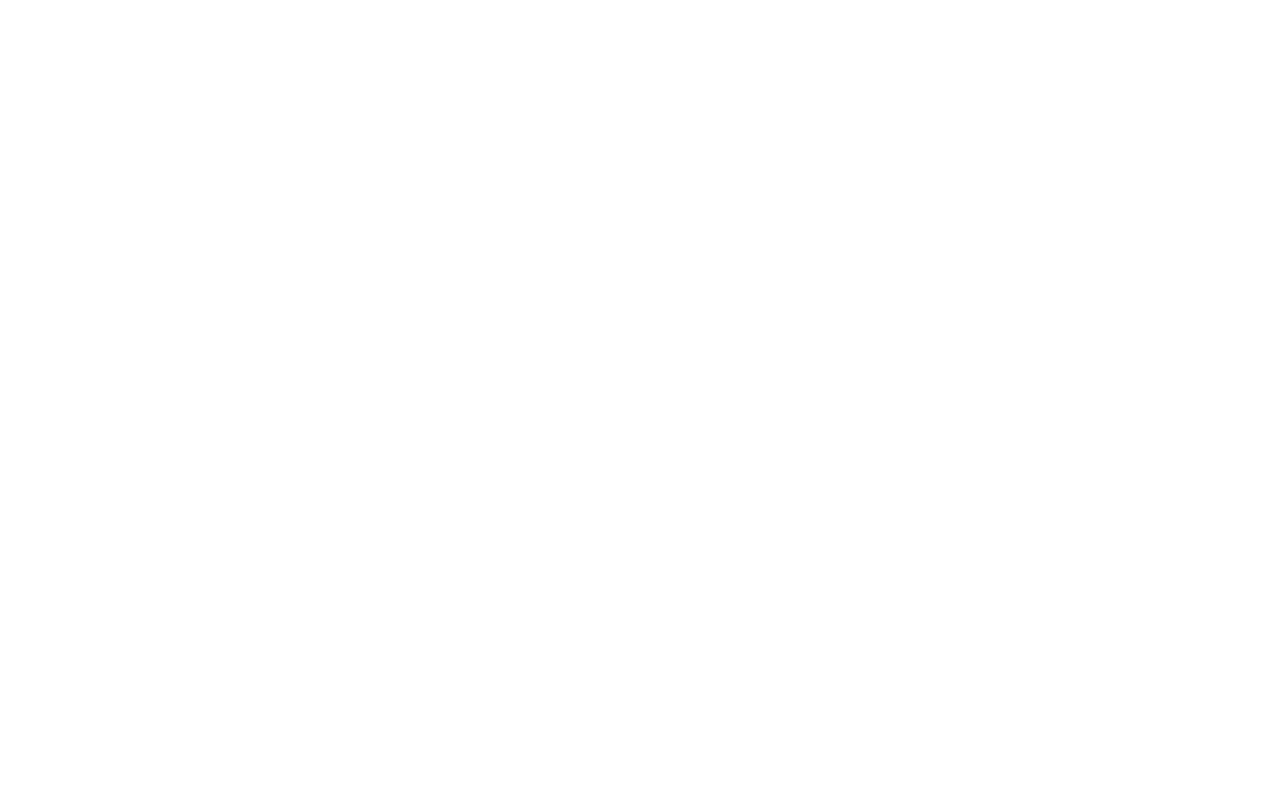
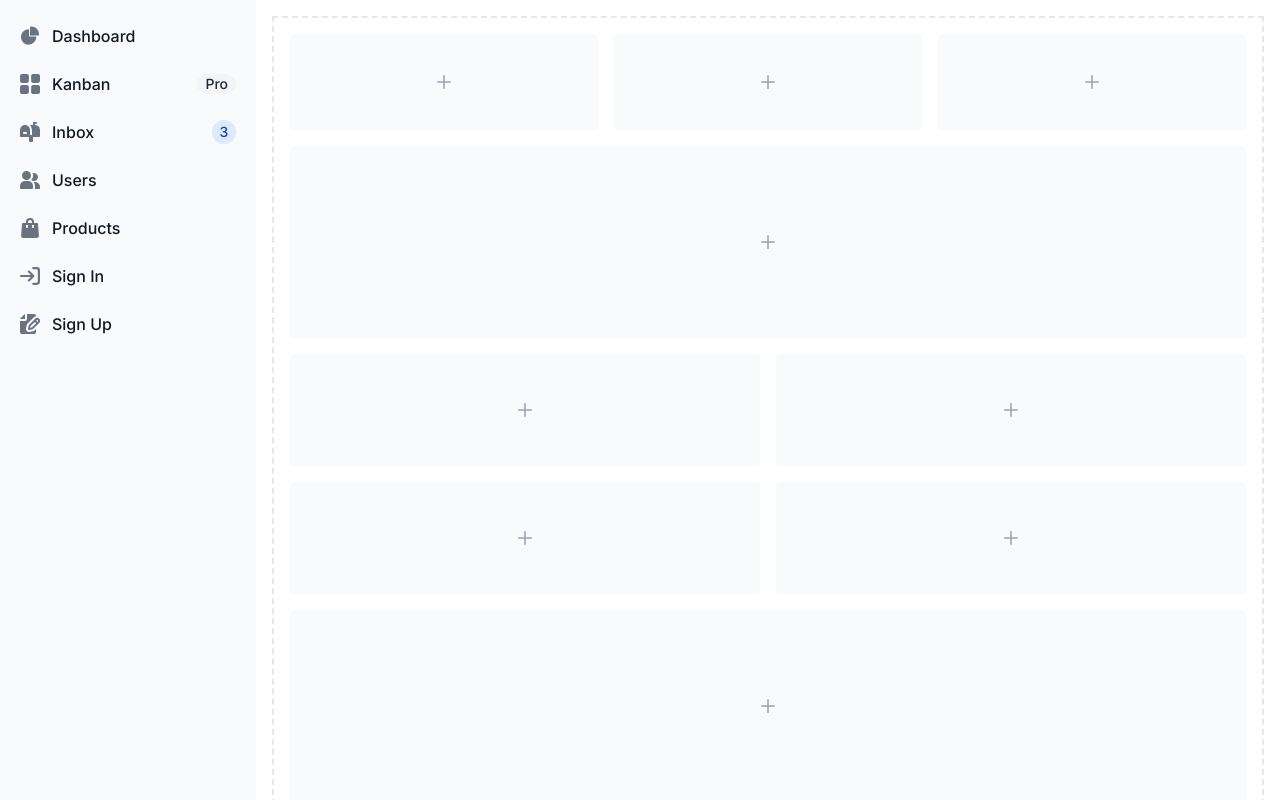
Before and after one commit to ArchitGoyal2005/splitTrack, a Next.js app: page / in a window 1280 px wide. Shown: the top 800 px of the page. Built offline with nearby package versions, Linux system fonts and the light colour scheme.

Commit message:
fix:the sidemenu import bug

```diff
--- a/src/app/page.tsx
+++ b/src/app/page.tsx
@@ -1,16 +1,10 @@
-
+import SideMenu from "@/components/SideMenu";
 import React from "react";
-import sideMenu from "@/components/sideMenu";
-
-
-
 
 export default function Home() {
   return (
     <main>
-      <div>
-        <sideMenu/>
-      </div>
+      <SideMenu />
     </main>
   );
 }
--- a/src/components/sideMenu.tsx
+++ b/src/components/sideMenu.tsx
@@ -1,6 +1,6 @@
 import React from "react";
 
-function sideMenu() {
+function SideMenu() {
   return (
     <div className="w-full h-full">
       <button
@@ -429,7 +429,7 @@
         </div>
       </div>
     </div>
-  )
+  );
 }
 
-export default sideMenu;
+export default SideMenu;
```
